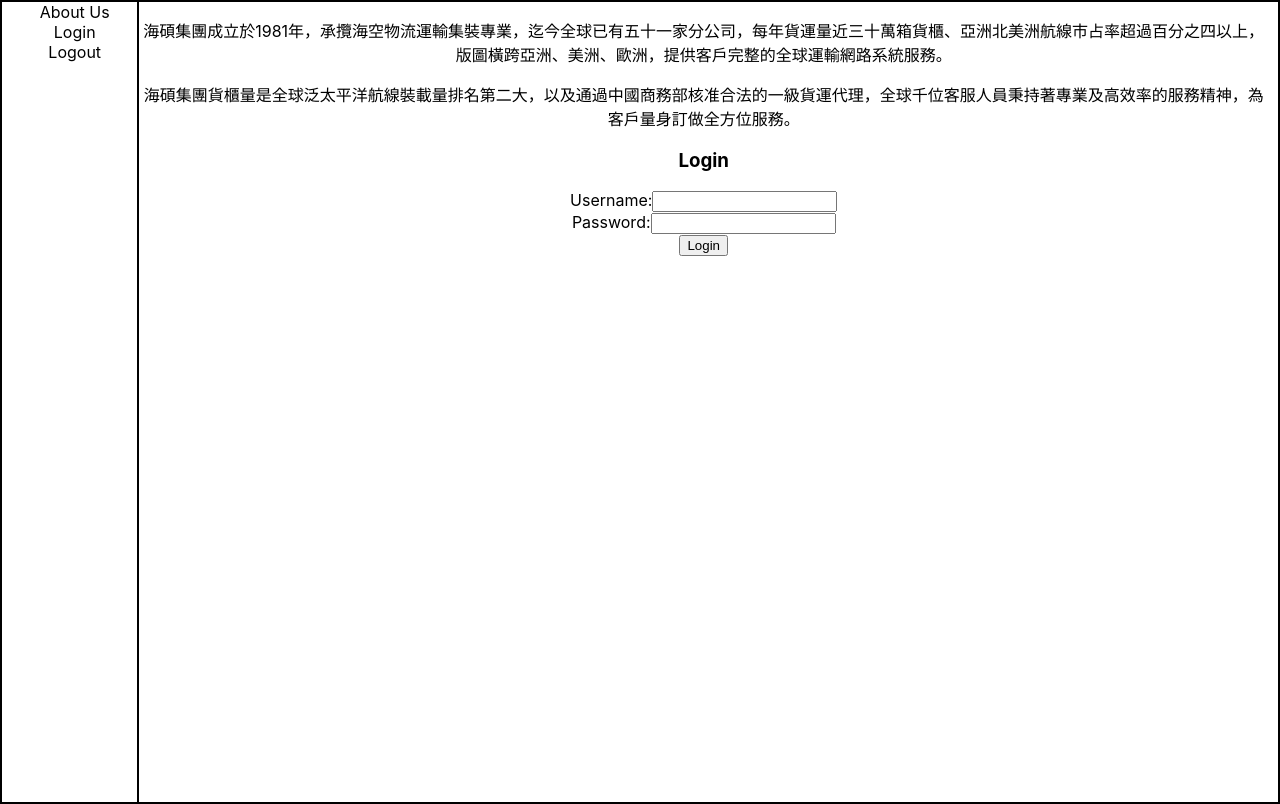
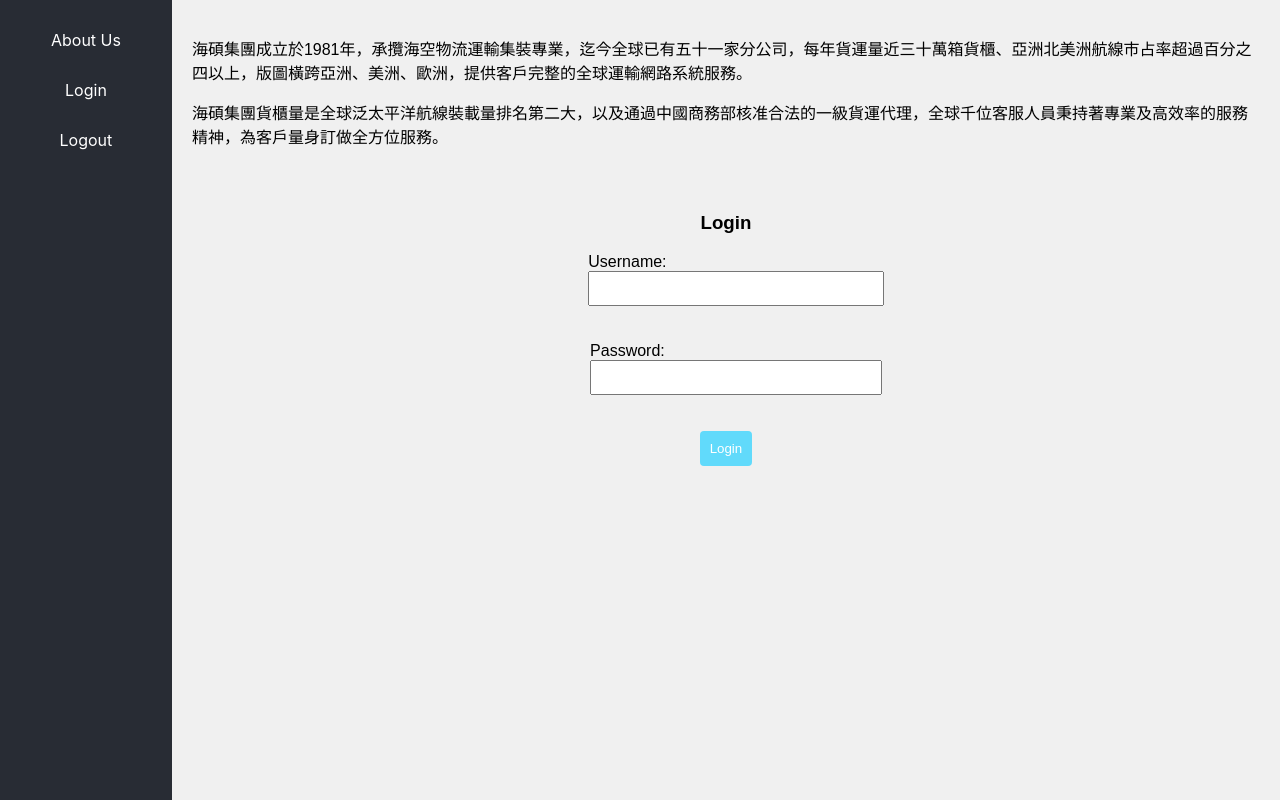
Before and after one commit to zooeypeng/simple-login, a React (Create React App) app: page / in a window 1280 px wide. Built offline with nearby package versions, Linux system fonts and the light colour scheme.

Commit message:
feat: implement UI.

```diff
--- a/src/App.css
+++ b/src/App.css
@@ -2,4 +2,5 @@
   display: flex;
   width: 100%;
   height: 100vh;
+  overflow: hidden;
 }
--- a/src/Left.css
+++ b/src/Left.css
@@ -1,11 +1,18 @@
 .Left {
+  background-color: #282c34;
+  color: white;
+  width: 200px;
+  padding: 20px;
   text-align: center;
-  float: left;
-  width: 10%;
-  height: 100%;
-  border-top: 2px solid black;
-  border-bottom: 2px solid black;
-  border-left: 2px solid black;
-  border-right: 1px solid black;
-  padding-left: 10px;
 }
+
+.Left div {
+  margin-bottom: 10px;
+  padding: 10px;
+  cursor: pointer;
+  transition: background-color 0.3s ease;
+}
+
+.Left div:hover {
+  background-color: #61dafb;
+}
--- a/src/Right.css
+++ b/src/Right.css
@@ -1,11 +1,57 @@
 .Right {
+  background-color: #f0f0f0;
+  padding: 20px;
+  font-family: 'Arial', sans-serif;
+}
+
+h3 {
   text-align: center;
-  float: left;
-  width: 90%;
-  height: 100%;
-  border-top: 2px solid black;
-  border-bottom: 2px solid black;
-  border-left: 1px solid black;
-  border-right: 2px solid black;
-  padding-right: 10px;
 }
+
+p {
+  margin-bottom: 10px;
+}
+
+p:last-child {
+  margin-bottom: 64px;
+}
+
+form {
+  display: flex;
+  flex-direction: column;
+  align-items: center;
+}
+
+label {
+  display: block;
+  margin-bottom: 8px;
+}
+
+input {
+  width: 100%;
+  padding: 8px;
+  margin-bottom: 10px;
+}
+
+button {
+  background-color: #61dafb;
+  color: white;
+  padding: 10px;
+  cursor: pointer;
+  border: none;
+  border-radius: 4px;
+}
+
+button:hover {
+  background-color: #4fa3d1;
+}
+
+select {
+  padding: 8px;
+  margin-bottom: 10px;
+}
+
+select,
+option {
+  width: 100%;
+}
--- a/src/Right.js
+++ b/src/Right.js
@@ -5,14 +5,14 @@ import './Right.css';
 
 const AboutUs = () => {
   return (
-    <>
+    <div className="company">
       <p>
         海碩集團成立於1981年，承攬海空物流運輸集裝專業，迄今全球已有五十一家分公司，每年貨運量近三十萬箱貨櫃、亞洲北美洲航線市占率超過百分之四以上，版圖橫跨亞洲、美洲、歐洲，提供客戶完整的全球運輸網路系統服務。
       </p>
       <p>
       海碩集團貨櫃量是全球泛太平洋航線裝載量排名第二大，以及通過中國商務部核准合法的一級貨運代理，全球千位客服人員秉持著專業及高效率的服務精神，為客戶量身訂做全方位服務。
       </p>
-    </>
+    </div>
   )
 }
 
```
